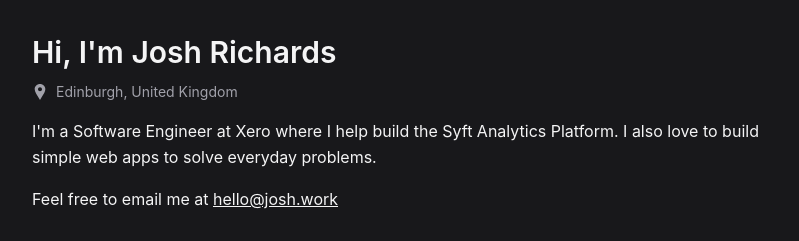
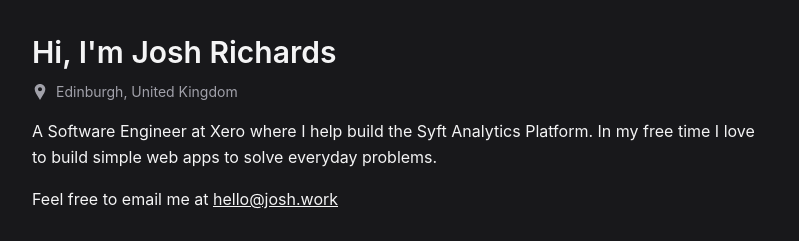
Before and after one commit to joshuarichards001/josh-work-v2, an Astro site: page / in a window 1280 px wide. Shown: the part 86-327 px from the top of the page, without its empty margins (240-1039 px from the left). Built offline with nearby package versions, Linux system fonts and the light colour scheme; Astro itself is replaced by a stand-in of ours.

Commit message:
Change wording on intro paragraph

```diff
--- a/src/pages/index.astro
+++ b/src/pages/index.astro
@@ -25,8 +25,8 @@ const posts = (await getCollection("blog")).sort((a, b) =>
     <span class="text-sm text-zinc-400">Edinburgh, United Kingdom</span>
   </div>
   <p class="mb-4">
-    I'm a Software Engineer at Xero where I help build the Syft Analytics
-    Platform. I also love to build simple web apps to solve everyday problems.
+    A Software Engineer at Xero where I help build the Syft Analytics Platform.
+    In my free time I love to build simple web apps to solve everyday problems.
   </p>
   <p>
     Feel free to email me at <a
```
